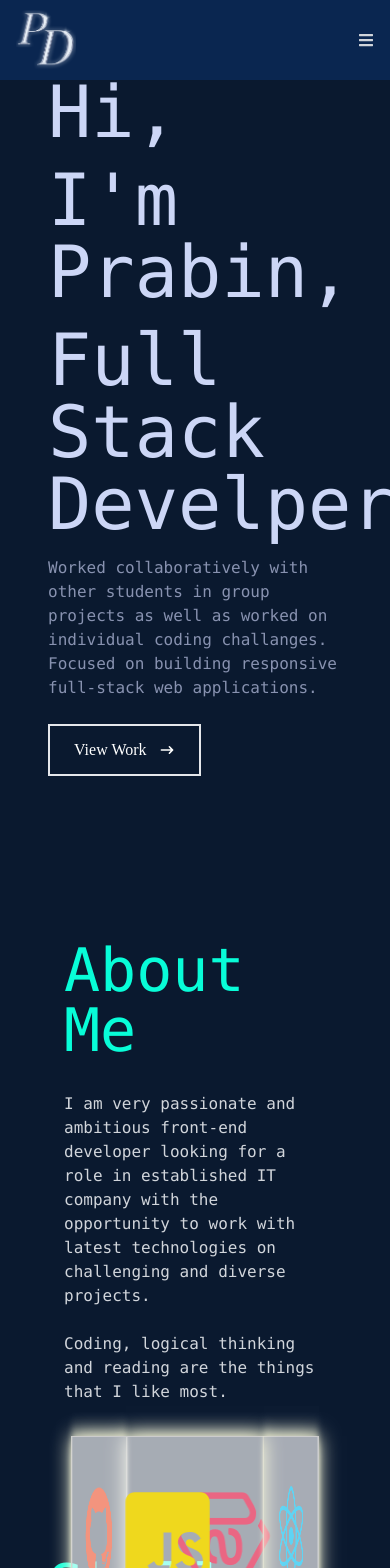
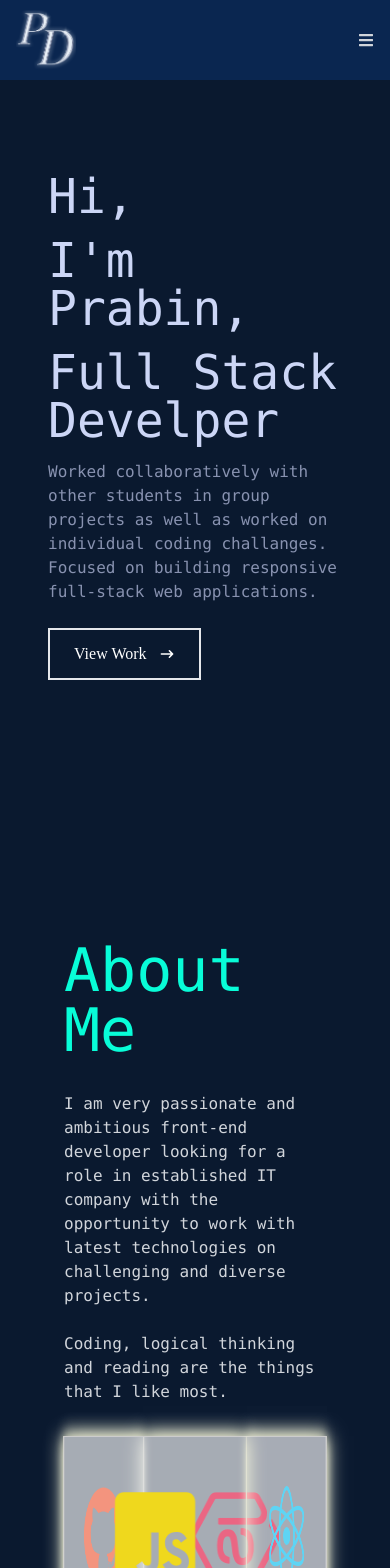
Before and after one commit to Prabin1500/Portfolio, a React (Create React App) app: page / in a window 390 px wide. Shown: the top 1568 px of the page. Built offline with nearby package versions, Linux system fonts and the light colour scheme; the HTML template or start-up script is replaced by a standard one.

Commit message:
responsive

```diff
--- a/src/components/About.jsx
+++ b/src/components/About.jsx
@@ -4,7 +4,7 @@ import { FaCss3, FaGithub, FaHtml5, FaJsSquare, FaNodeJs, FaReact } from 'react-
 const About = () => {
     return (
       <div name='about' className='w-full bg-[#0a192f] text-gray-300'>
-        <div className='flex flex-col px-12 py-24 justify-center items-center w-full h-full'>
+        <div className='flex flex-col  pb-80 px-12 py-24 justify-center items-center w-full h-full'>
           <div className='max-w-[1000px] w-full grid grid-cols-2 gap-8'>
             <div className='sm:text-left pb-8 pl-4'>
               <p className='text-6xl font-mono inline text-[#08FDD8]'>
--- a/src/components/Home.jsx
+++ b/src/components/Home.jsx
@@ -8,9 +8,9 @@ const Home = () => {
 
         {/* Container */}
         <div className='max-w-[1000px] mx-auto px-12 flex flex-col justify-center h-full'>
-            <h1 className='text-7xl sm:text6xl font-mono my-4 text-[#ccd6f6]'>Hi,</h1>
-            <h1 className='text-7xl sm:text6xl font-mono mb-4 text-[#ccd6f6]'>I'm Prabin,</h1>
-            <h2 className='text-7xl sm:text-6xl font-mono text-[#ccd6f6]'>Full Stack Develper</h2>
+            <h1 className='text-5xl sm:text-6xl font-mono my-4 text-[#ccd6f6]'>Hi,</h1>
+            <h1 className='text-5xl sm:text-6xl font-mono mb-4 text-[#ccd6f6]'>I'm Prabin,</h1>
+            <h2 className='text-5xl sm:text-6xl font-mono text-[#ccd6f6]'>Full Stack Develper</h2>
             <p className='text-[#8892b0] font-mono py-4 max-w-[700px]'>Worked collaboratively with other students in group projects
             as well as worked on individual coding challanges.
             Focused on building responsive full-stack web applications.
```
